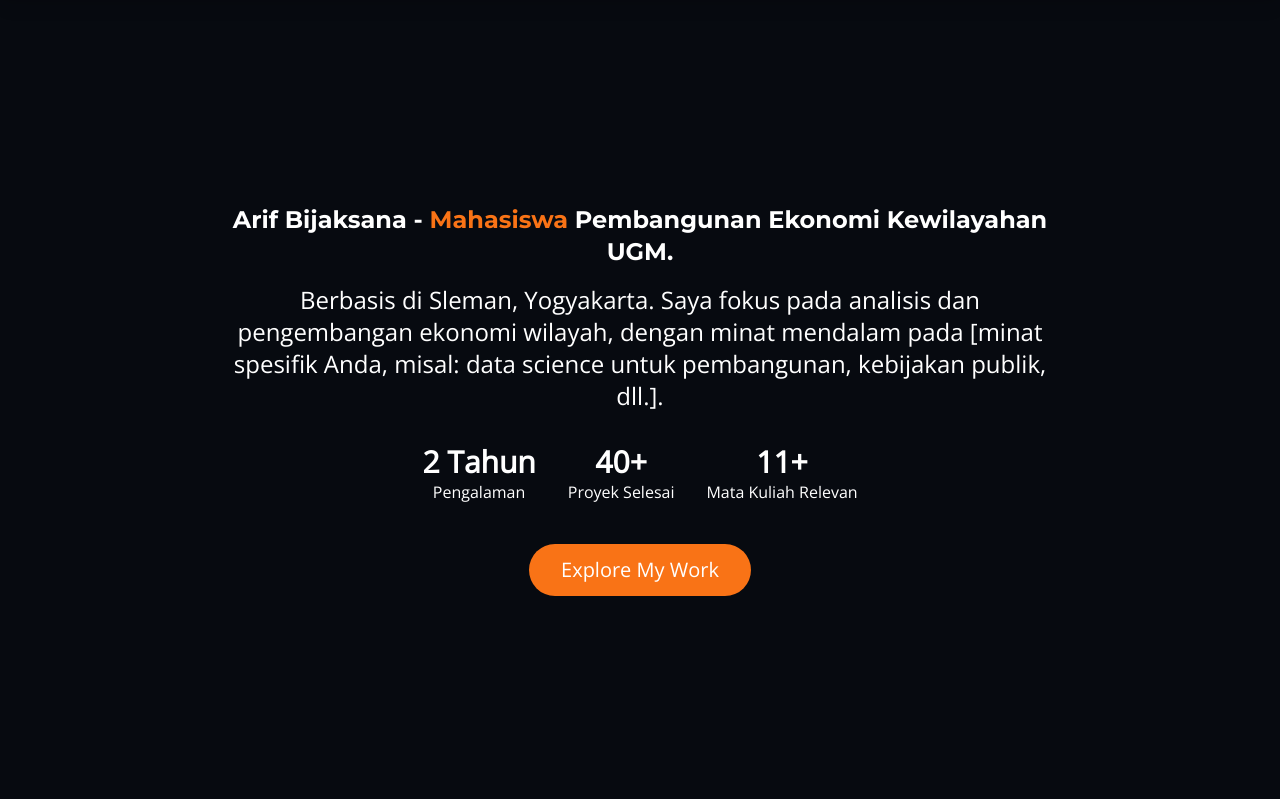
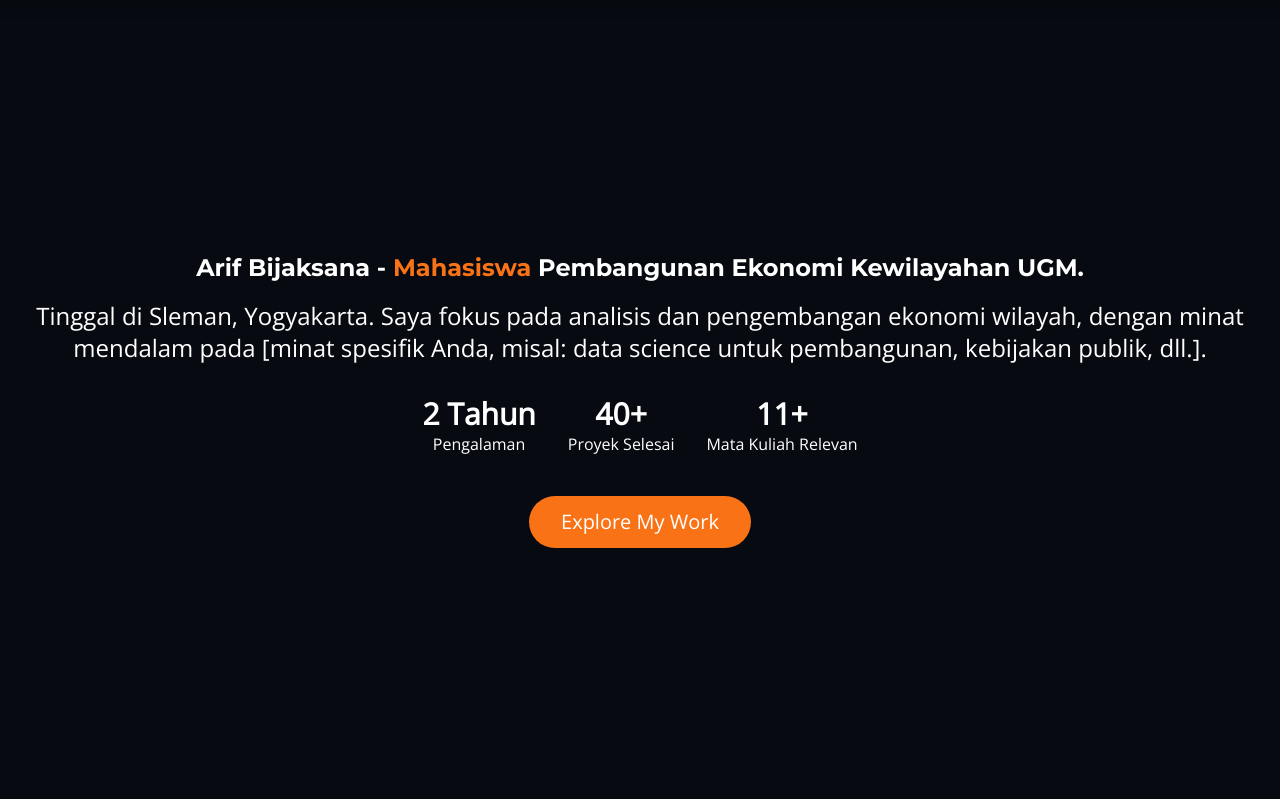
Before and after one commit to razorcmd/bijaks, a Flask app: template templates/index.html in a window 1280 px wide. Shown: the part 72-871 px from the top of the page. Run offline with Flask 3, Linux system fonts and the light colour scheme; the template is opened without the code that fills it, so the values that code supplies are empty; some libraries are stand-ins or nearby versions.

Commit message:
Bismillahirrahmanirrahim

```diff
--- a/app.py
+++ b/app.py
@@ -33,5 +33,5 @@ def home():
     return render_template('index.html',
                            projects_data=projects_data,
                            hero_bg_url=hero_bg_url)
-#if __name__ == '__main__':
-#    app.run(host='0.0.0.0', port=5000, debug=True) # debug=True akan mengaktifkan auto-reload
+if __name__ == '__main__':
+    app.run(host='0.0.0.0', port=5000, debug=True) # debug=True akan mengaktifkan auto-reload
--- a/static/script.js
+++ b/static/script.js
@@ -51,3 +51,28 @@ document.addEventListener('DOMContentLoaded', function() {
     });
 
 }); // Akhir dari DOMContentLoaded
+// static/script.js
+
+// ... (Kode FAQ Toggle dan Mobile Menu tetap sama) ...
+
+// === Script untuk Gradient Efek Hover "Riak Air" ===
+const serviceCards = document.querySelectorAll('.service-card');
+
+serviceCards.forEach(card => {
+    // Saat kursor masuk ke dalam kotak
+    card.addEventListener('mouseenter', (e) => {
+        const rect = card.getBoundingClientRect();
+        // Pastikan perhitungan ini akurat
+        const x = e.clientX - rect.left; // Posisi X relatif terhadap elemen
+        const y = e.clientY - rect.top;  // Posisi Y relatif terhadap elemen
+
+        // Mengatur variabel CSS kustom pada elemen kartu
+        card.style.setProperty('--x', `${x}px`);
+        card.style.setProperty('--y', `${y}px`);
+    });
+
+    // Event mouseleave ini tidak secara eksplisit mengubah style,
+    // karena transisi di CSS akan menangani kembalinya ke kondisi non-hover.
+    // Jika Anda ingin efek keluar yang berbeda, baru tambahkan logika di sini.
+    // card.addEventListener('mouseleave', () => { /* optional */ });
+});
--- a/templates/index.html
+++ b/templates/index.html
@@ -35,10 +35,10 @@
 
     <section id="hero" class="relative h-screen flex items-center justify-center text-center bg-cover bg-center" style="background-image: url('{{ hero_bg_url }}');">
         <div class="absolute inset-0 bg-black opacity-60"></div>
-        <div class="relative z-10 p-8 max-w-4xl mx-auto">
-            <h1 class="text-2xl md:text-2xl font-bold leading-tight mb-4">Arif Bijaksana - <span class="text-orange-500">Mahasiswa</span> Pembangunan Ekonomi Kewilayahan UGM.</h1>
+        <div class="relative z-10 p-8 container mx-auto px-6">
+        <h1 class="text-2xl md:text-2xl font-bold leading-tight mb-4">Arif Bijaksana - <span class="text-orange-500">Mahasiswa</span> Pembangunan Ekonomi Kewilayahan UGM.</h1>
             <p class="text-xl md:text-2xl leading-relaxed mb-8">
-                Berbasis di Sleman, Yogyakarta. Saya fokus pada analisis dan pengembangan ekonomi wilayah, dengan minat mendalam pada [minat spesifik Anda, misal: data science untuk pembangunan, kebijakan publik, dll.].
+                Tinggal di Sleman, Yogyakarta. Saya fokus pada analisis dan pengembangan ekonomi wilayah, dengan minat mendalam pada [minat spesifik Anda, misal: data science untuk pembangunan, kebijakan publik, dll.].
             </p>
             <div class="flex flex-wrap justify-center items-center gap-8 mb-10 text-xl md:text-3xl font-semibold">
                 <div>2 Tahun <span class="block text-base font-normal">Pengalaman</span></div>
@@ -95,21 +95,33 @@
             <p class="text-orange-500 text-lg mb-2">✦ Services</p>
             <h2 class="text-4xl font-bold mb-12">What We Offer</h2>
             <div class="grid grid-cols-1 md:grid-cols-2 lg:grid-cols-3 gap-8">
-                <div class="bg-gray-800 p-6 rounded-lg shadow-lg flex flex-col items-center text-center">
-                    <div class="text-5xl text-orange-500 mb-4">💡</div> <h3 class="text-xl font-semibold mb-2">UI/UX Design</h3>
-                    <p class="text-gray-300 text-sm leading-relaxed">We Craft Seamless, Simple, Engaging, User-Friendly UI/UX Design for Conversions</p>
-                </div>
-                <div class="bg-gray-800 p-6 rounded-lg shadow-lg flex flex-col items-center text-center">
-                    <div class="text-5xl text-orange-500 mb-4">💻</div>
-                    <h3 class="text-xl font-semibold mb-2">Web Development</h3>
-                    <p class="text-gray-300 text-sm leading-relaxed">Emphasizes the functional aspect of web design to facilitate user experience and profit business outcomes.</p>
-                </div>
-                <div class="bg-gray-800 p-6 rounded-lg shadow-lg flex flex-col items-center text-center">
-                    <div class="text-5xl text-orange-500 mb-4">🎨</div>
-                    <h3 class="text-xl font-semibold mb-2">Branding</h3>
-                    <p class="text-gray-300 text-sm leading-relaxed">All-in-One Branding in one place. Our Branding that elevate your Business.</p>
-                </div>
-            </div>
+    <div class="
+        p-6 rounded-lg shadow-lg flex flex-col items-center text-center
+        service-card relative overflow-hidden
+    ">
+        <div class="text-5xl text-orange-500 mb-4 z-10">💡</div>
+        <h3 class="text-xl font-semibold mb-2 z-10">UI/UX Design</h3>
+        <p class="text-gray-300 text-sm leading-relaxed z-10">We Craft Seamless, Simple, Engaging, User-Friendly UI/UX Design for Conversions</p>
+    </div>
+
+    <div class="
+        p-6 rounded-lg shadow-lg flex flex-col items-center text-center
+        service-card relative overflow-hidden
+    ">
+        <div class="text-5xl text-orange-500 mb-4 z-10">💻</div>
+        <h3 class="text-xl font-semibold mb-2 z-10">Web Development</h3>
+        <p class="text-gray-300 text-sm leading-relaxed z-10">Emphasizes the functional aspect of web design to facilitate user experience and profit business outcomes.</p>
+    </div>
+
+    <div class="
+        p-6 rounded-lg shadow-lg flex flex-col items-center text-center
+        service-card relative overflow-hidden
+    ">
+        <div class="text-5xl text-orange-500 mb-4 z-10">🎨</div>
+        <h3 class="text-xl font-semibold mb-2 z-10">Branding</h3>
+        <p class="text-gray-300 text-sm leading-relaxed z-10">All-in-One Branding in one place. Our Branding that elevate your Business.</p>
+    </div>
+</div>
         </div>
     </section>
 
@@ -224,8 +236,8 @@
     const lastModified = {};
     function checkForChanges() {
         const filesToCheck = [
-            '{{ url_for('static', filename='style.css') }}',
-            '{{ url_for('static', filename='script.js') }}',
+            "{{ url_for('static', filename='style.css') }}",
+            "{{ url_for('static', filename='script.js') }}",
             // Tambahkan file lain yang sering Anda edit di sini
         ];
 
```
Also changed, not shown: static/style.css (+41 -0 lines), static/images/IMG_0680.JPG (renamed from static/image/IMG_0680.JPG), static/images/IMG_0742.JPG (renamed from static/image/IMG_0742.JPG), static/images/hero-bg.jpg (renamed from static/image/hero-bg.jpg).
